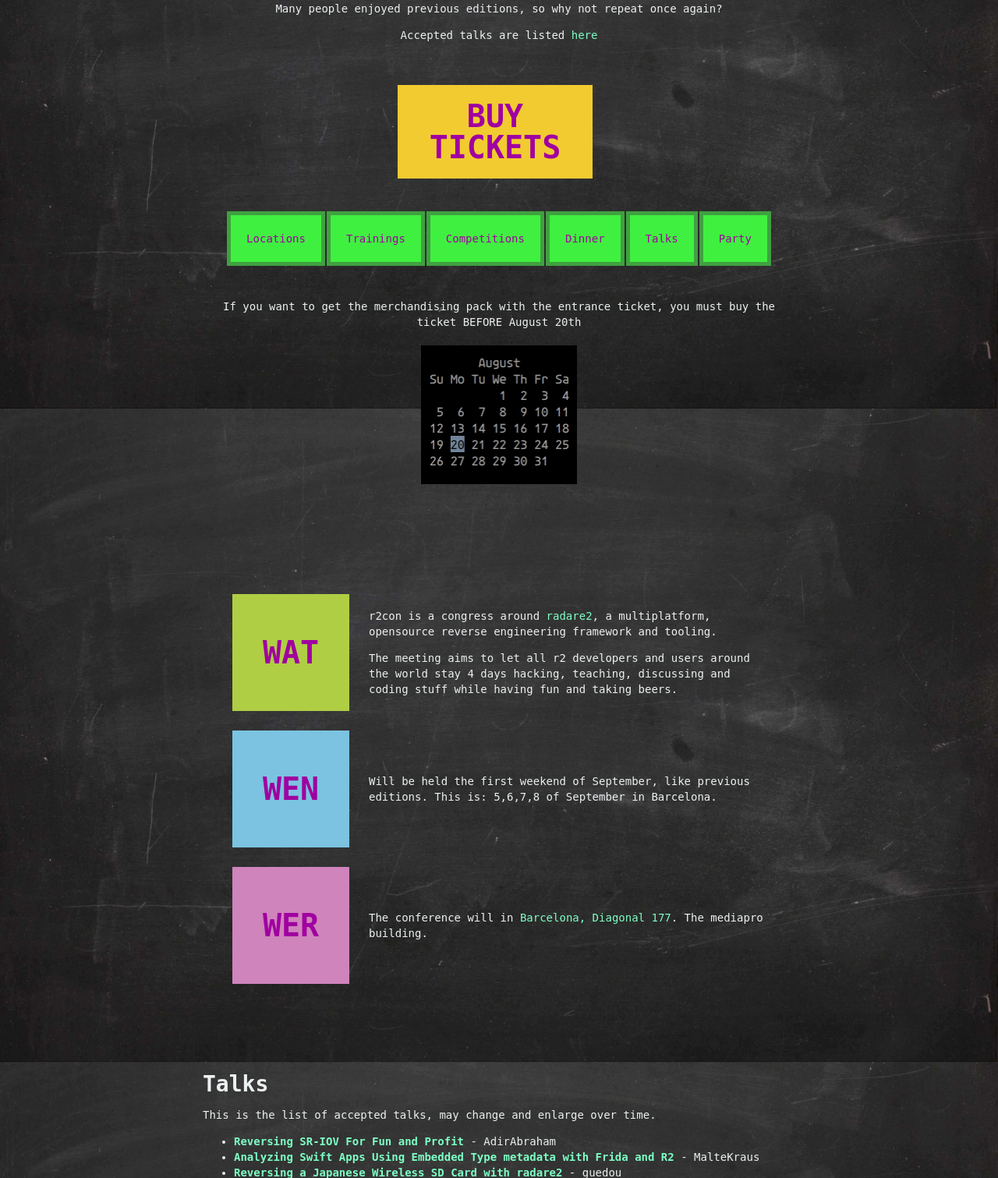
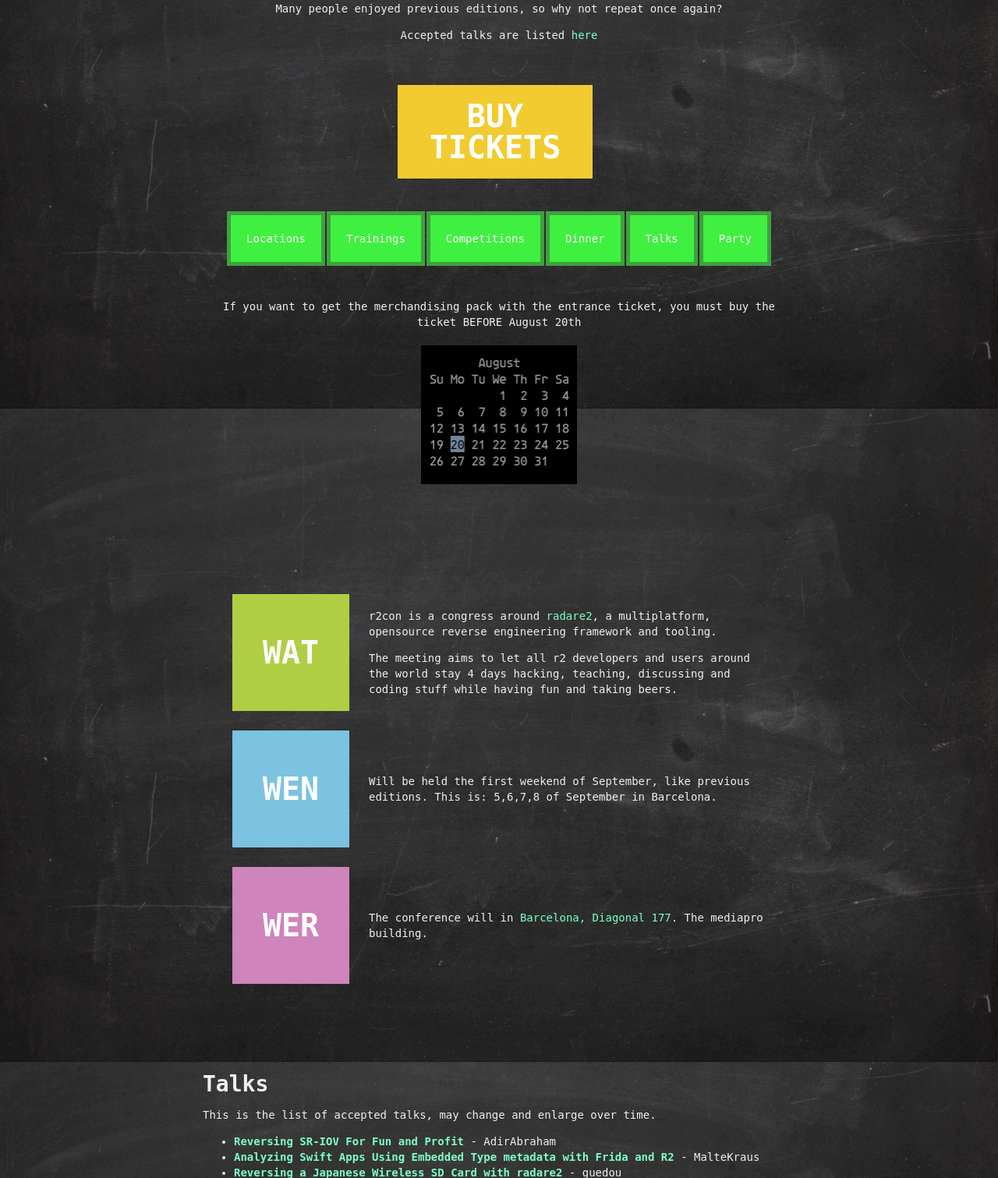
Before and after one commit to radareorg/radare.org, a PHP site: page /con/2018/index.html in a window 1280 px wide. Shown: the part 314-1825 px from the top of the page at 78% size. Run offline with PHP 8.4, Linux system fonts and the light colour scheme; some libraries are stand-ins or nearby versions.

Commit message:
Update style.css

```diff
--- a/con/2018/css/style.css
+++ b/con/2018/css/style.css
@@ -43,7 +43,7 @@
 }
 
 a {
-  color: #a000a0;
+  color: #fff;
   text-decoration: none;
 }
 
```
